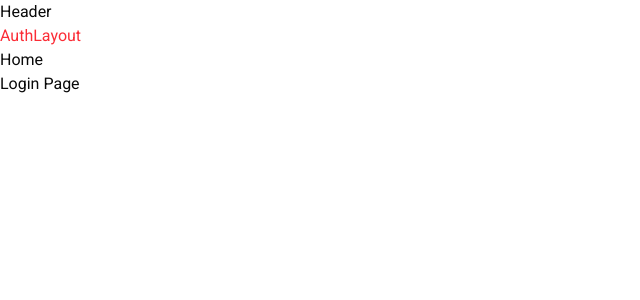
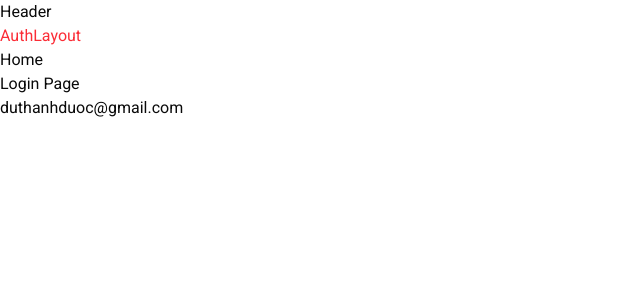
Before and after one commit to ThanhDai2005/nextjs-free-b8-2026, a Next.js app in the folder client/: page /login in a window 1280 px wide. Shown: the top 300 px of the page, without its empty margins (0-640 px from the left). Built offline with nearby package versions, Linux system fonts and the light colour scheme.

Commit message:
11. Mọi thứ cần biết về Client Component Next.js

```diff
--- a/client/src/app/(auth)/login/page.tsx
+++ b/client/src/app/(auth)/login/page.tsx
@@ -1,7 +1,14 @@
+"use client";
+import { useState } from "react";
+
 export default function LoginPage() {
+  const [email, setEmail] = useState("duthanhduoc@gmail.com");
+  console.log("LoginPage");
+
   return (
     <>
       <div>Login Page</div>
+      {email}
     </>
   );
 }
```
Also changed, not shown: 1 other file (tests, documents, lock files or other folders).
